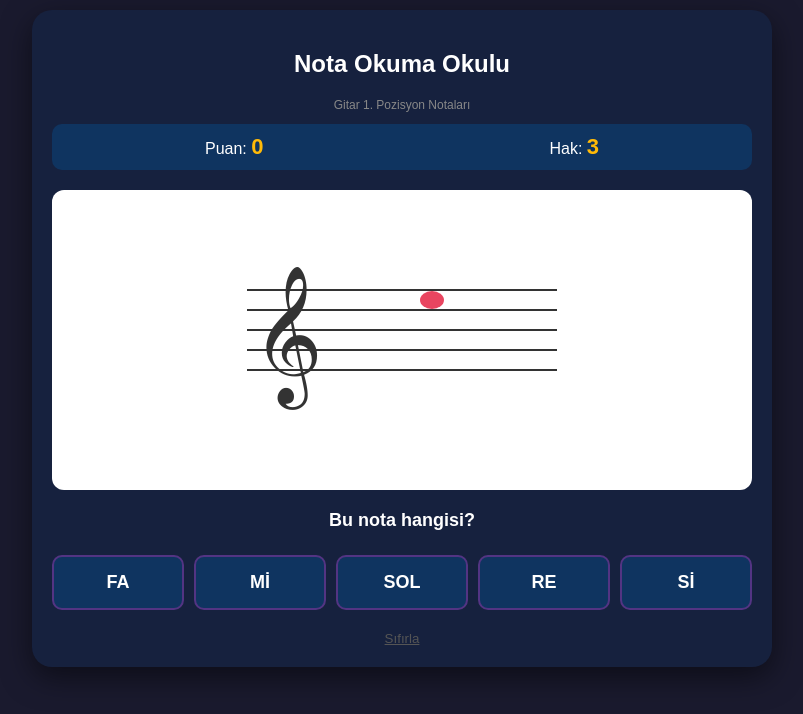
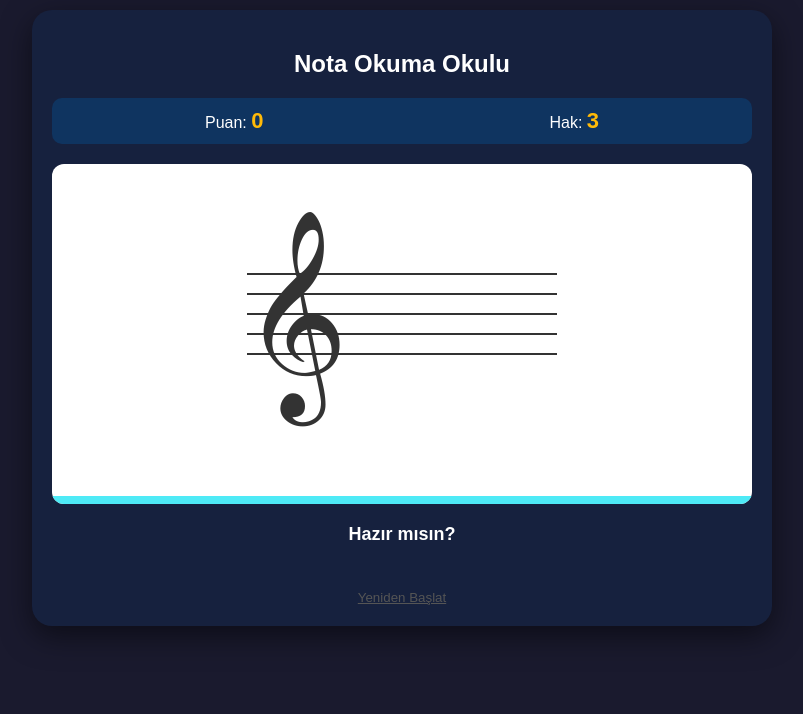
Before and after one commit to yalcinkir01/gitar_nota_oyunu, a plain HTML site: page index.html in a window 1280 px wide. Shown: the whole page, without its empty margins (238-1041 px from the left). Drawn offline with Linux system fonts and the light colour scheme.

Commit message:
Update index.html

```diff
--- a/index.html
+++ b/index.html
@@ -3,14 +3,18 @@
 <head>
     <meta charset="UTF-8">
     <meta name="viewport" content="width=device-width, initial-scale=1.0">
-    <title>Gitar Nota Okuma Akademisi</title>
+    <title>Gitar Nota Okuma Akademisi - Süreli</title>
     <style>
         body { font-family: sans-serif; background: #1a1a2e; color: white; text-align: center; margin: 0; padding: 10px; }
         .container { max-width: 700px; margin: auto; background: #16213e; padding: 20px; border-radius: 20px; box-shadow: 0 10px 30px rgba(0,0,0,0.5); }
 
         /* DİZEK TASARIMI */
-        .staff-bg { background: white; padding: 40px 10px; border-radius: 12px; margin: 20px 0; display: flex; justify-content: center; }
+        .staff-bg { background: white; padding: 50px 10px; border-radius: 12px; margin: 20px 0; display: flex; justify-content: center; position: relative; overflow: hidden; }
         svg { overflow: visible; }
+
+        /* ZAMAN ÇUBUĞU */
+        #timer-container { position: absolute; bottom: 0; left: 0; width: 100%; height: 8px; background: #333; }
+        #timer-bar { height: 100%; width: 100%; background: #4eeaf6; transition: width 0.1s linear; }
 
         /* ŞIKLAR */
         .options-container { display: grid; grid-template-columns: 1fr 1fr; gap: 10px; margin-top: 20px; }
@@ -36,7 +40,6 @@
 
 <div class="container">
     <h2>Nota Okuma Okulu</h2>
-    <p style="font-size: 12px; color: #888;">Gitar 1. Pozisyon Notaları</p>
 
     <div class="header-panel">
         <div class="stat">Puan: <span id="puan">0</span></div>
@@ -44,32 +47,36 @@
     </div>
 
     <div class="staff-bg">
-        <svg width="350" height="220" viewBox="0 0 350 220">
+        <svg width="350" height="240" viewBox="0 0 350 240">
             <line x1="20" y1="60" x2="330" y2="60" stroke="#333" stroke-width="2" />
             <line x1="20" y1="80" x2="330" y2="80" stroke="#333" stroke-width="2" />
             <line x1="20" y1="100" x2="330" y2="100" stroke="#333" stroke-width="2" />
             <line x1="20" y1="120" x2="330" y2="120" stroke="#333" stroke-width="2" />
             <line x1="20" y1="140" x2="330" y2="140" stroke="#333" stroke-width="2" />
 
-            <text x="25" y="145" font-size="120" fill="#333" font-family="serif">𝄞</text>
+            <text x="15" y="160" font-size="180" fill="#333" font-family="serif">𝄞</text>
 
             <g id="nota-grubu"></g>
         </svg>
+
+        <div id="timer-container">
+            <div id="timer-bar"></div>
+        </div>
     </div>
 
-    <div id="mesaj">Başlamak için bir şık seç!</div>
+    <div id="mesaj">Hazır mısın?</div>
     <div class="options-container" id="siklar-alani"></div>
 
-    <button onclick="location.reload()" style="margin-top:20px; background:none; border:none; color:#555; cursor:pointer; text-decoration:underline;">Sıfırla</button>
+    <button onclick="location.reload()" style="margin-top:20px; background:none; border:none; color:#555; cursor:pointer; text-decoration:underline;">Yeniden Başlat</button>
 </div>
 
 <script>
     let puan = 0, hak = 3, mevcutHedef = null;
+    let süre = 70; // 7 saniye (100ms * 70)
+    let zamanlayıcı;
     const notaAdlari = ['DO', 'RE', 'Mİ', 'FA', 'SOL', 'LA', 'Sİ'];
 
-    // Gitar 1. Pozisyon Nota Havuzu (Müzikal olarak tam doğru koordinatlar)
     const notaHavuzu = [
-        // İnce tellerden kalına doğru
         {ad: "SOL", y: 50, ledger: []},
         {ad: "FA", y: 60, ledger: []},
         {ad: "Mİ", y: 70, ledger: []},
@@ -79,102 +86,4 @@
         {ad: "LA", y: 110, ledger: []},
         {ad: "SOL", y: 120, ledger: []},
         {ad: "FA", y: 130, ledger: []},
-        {ad: "Mİ", y: 140, ledger: []},
-        {ad: "RE", y: 150, ledger: []},
-        {ad: "DO", y: 160, ledger: [160]},
-        {ad: "Sİ", y: 170, ledger: [160]},
-        {ad: "LA", y: 180, ledger: [160, 180]},
-        {ad: "SOL", y: 190, ledger: [160, 180]},
-        {ad: "FA", y: 200, ledger: [160, 180, 200]},
-        {ad: "Mİ", y: 210, ledger: [160, 180, 200]}
-    ];
-
-    window.onload = yeniSoru;
-
-    function yeniSoru() {
-        if (hak <= 0) return;
-
-        // Rastgele nota seç
-        mevcutHedef = notaHavuzu[Math.floor(Math.random() * notaHavuzu.length)];
-
-        // Notayı çiz
-        const grup = document.getElementById('nota-grubu');
-        grup.innerHTML = "";
-
-        // Ek çizgiler
-        mevcutHedef.ledger.forEach(ly => {
-            const l = document.createElementNS("http://www.w3.org/2000/svg", "line");
-            l.setAttribute("x1", "180"); l.setAttribute("y1", ly);
-            l.setAttribute("x2", "230"); l.setAttribute("y2", ly);
-            l.setAttribute("stroke", "#333"); l.setAttribute("stroke-width", "2");
-            grup.appendChild(l);
-        });
-
-        // Nota başı
-        const n = document.createElementNS("http://www.w3.org/2000/svg", "ellipse");
-        n.setAttribute("cx", "205"); n.setAttribute("cy", mevcutHedef.y);
-        n.setAttribute("rx", "12"); n.setAttribute("ry", "9");
-        n.setAttribute("fill", "#e94560");
-        grup.appendChild(n);
-
-        // Şıkları üret (Garantili 5 seçenek)
-        olusturSiklar();
-
-        document.getElementById('mesaj').innerText = "Bu nota hangisi?";
-        document.getElementById('mesaj').style.color = "white";
-    }
-
-    function olusturSiklar() {
-        const alan = document.getElementById('siklar-alani');
-        alan.innerHTML = "";
-
-        // Doğru cevabı al
-        let siklar = [mevcutHedef.ad];
-
-        // 4 tane benzersiz yanlış cevap ekle
-        while(siklar.length < 5) {
-            let r = notaAdlari[Math.floor(Math.random() * notaAdlari.length)];
-            if(!siklar.includes(r)) siklar.push(r);
-        }
-
-        // Şıkları karıştır
-        siklar.sort(() => Math.random() - 0.5);
-
-        siklar.forEach(s => {
-            const b = document.createElement('button');
-            b.className = 'btn-secenek';
-            b.innerText = s;
-            b.onclick = () => kontrol(s, b);
-            alan.appendChild(b);
-        });
-    }
-
-    function kontrol(tahmin, buton) {
-        if (hak <= 0) return;
-        const butonlar = document.querySelectorAll('.btn-secenek');
-        butonlar.forEach(b => b.disabled = true);
-
-        if (tahmin === mevcutHedef.ad) {
-            puan += 10;
-            document.getElementById('puan').innerText = puan;
-            document.getElementById('mesaj').innerText = "DOĞRU! ✅";
-            document.getElementById('mesaj').style.color = "#2ecc71";
-            buton.classList.add('correct');
-            setTimeout(yeniSoru, 1000);
-        } else {
-            hak--;
-            document.getElementById('hak').innerText = hak;
-            document.getElementById('mesaj').innerText = "YANLIŞ! ❌ (Doğru cevap: " + mevcutHedef.ad + ")";
-            document.getElementById('mesaj').style.color = "#e94560";
-            buton.classList.add('wrong');
-
-            if (hak <= 0) {
-                document.getElementById('mesaj').innerText = "OYUN BİTTİ! Skor: " + puan;
-            } else {
-                setTimeout(yeniSoru, 1500);
-            }
-        }
-    }
-</script>
-</body>
-</html>
+        {ad: "Mİ", y
```
